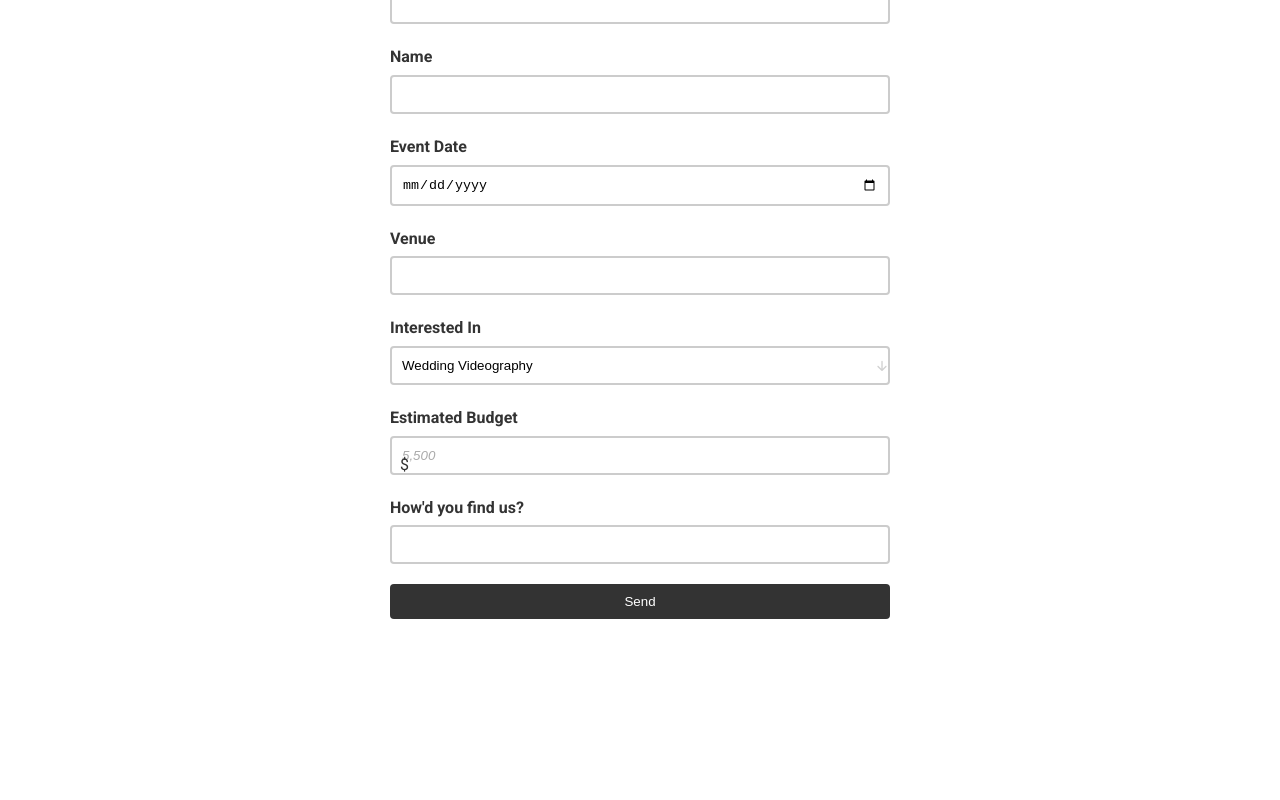
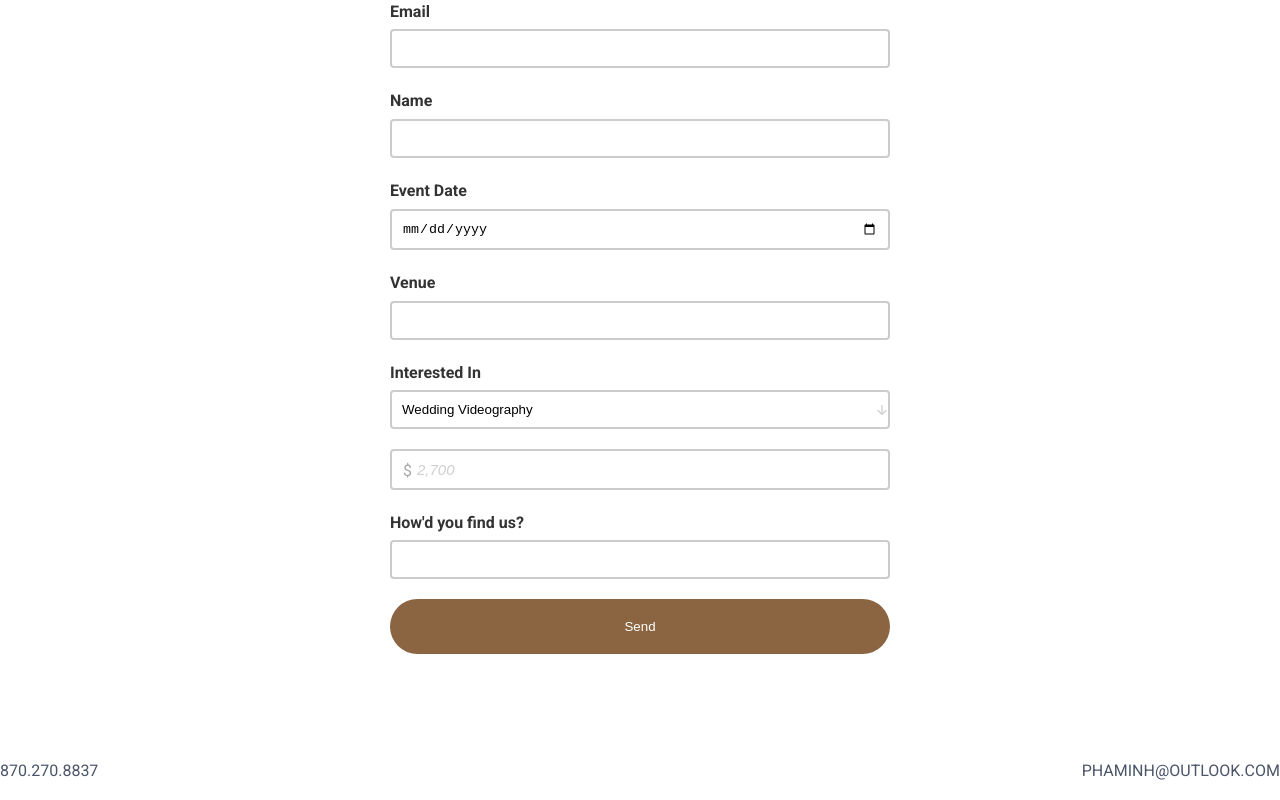
Before and after one commit to iphaminh/iphaminh, a React (Create React App) app: page /contact in a window 1280 px wide. Shown: the part 307-1107 px from the top of the page. Before the commit the page ends 966 px from the top, so only its background shows below. Built offline with nearby package versions, Linux system fonts and the light colour scheme; a web font is replaced by a local one.

Commit message:
adding some pre style for title and contact infor in bottom

```diff
--- a/package.json
+++ b/package.json
@@ -14,7 +14,7 @@
     "react-modal-video": "^2.0.1",
     "react-responsive-carousel": "^3.2.23",
     "react-router-dom": "^6.22.1",
-    "react-scripts": "5.0.1",
+    "react-scripts": "^5.0.1",
     "web-vitals": "^2.1.4"
   },
   "scripts": {
--- a/src/components/ContactForm/ContactForm.css
+++ b/src/components/ContactForm/ContactForm.css
@@ -29,14 +29,16 @@
 }
 
 .contact-form input[type="submit"] {
-  background-color: #333;
+  background-color: #8b6541;
   color: white;
   border: none;
   cursor: pointer;
+  padding: 20px;
+  border-radius: 30px; /* This creates the rounded edges */
 }
 
 .contact-form input[type="submit"]:hover {
-  background-color: #555;
+  background-color: #555555;
 }
 
 /* Style for dropdown/select input */
@@ -46,12 +48,15 @@
   appearance: none;         /* Remove default style to apply custom styles */
   background: url('/public/assets/images/arrow-icon.svg') no-repeat right;
   background-size: 12px; /* Adjust size of the icon */
+
 }
 
 /* Placeholder color */
 .contact-form input::placeholder,
 .contact-form textarea::placeholder {
-  color: #aaa; /* Light text for placeholders */
+  color: #d0cfcf; /* Light text for placeholders */
+  font-size: 15px;
+  font-style: italic;
 }
 
 /* Adjust focus styles */
@@ -73,21 +78,21 @@
 
 .input-group {
   position: relative;
+}
+
+.currency-symbol {
+  position: absolute;
+  left: 5px; /* Adjust if necessary */
+  padding-left: 0.5rem; /* Tailwind's pl-2 class equivalent */
   display: flex;
   align-items: center;
+  pointer-events: none;
+  top: 14%;
+  color: #aaa;
 }
 
-.input-group .currency-symbol {
-  position: absolute;
-  left: 10px; /* or however far from the left you want it */
-  pointer-events: none; /* allows click events to pass through to the input */
+.input-group input[type="text"] {
+  padding-left: 25px; /* Tailwind's pl-8 class equivalent */
+  padding-top: 11.6px;
+  /* Add other styling properties as needed */
 }
-
-
-.contact-form input[type="text"]::placeholder {
-  /* Adjust font-style if needed */
-  font-style: italic;
-  color: #aaa;
-  display: flex;
-  align-items: center; /* centers the content vertically */
-}
--- a/src/components/ContactForm/ContactForm.js
+++ b/src/components/ContactForm/ContactForm.js
@@ -29,12 +29,17 @@ const ContactForm = () => {
         <option value="other">Other</option>
       </select>
 
-      <label htmlFor="budget">Estimated Budget</label>
-      <div class="input-group">
-  <span class="currency-symbol">$</span>
-  <input type="text" id="budget" name="budget" placeholder="5,500" />
-</div>
-
+      <div className="input-group relative">
+  <span className="absolute left-0 pl-2 flex items-center pointer-events-none">
+    <span className="currency-symbol">$</span>
+  </span>
+  <input
+  type="text"
+  id="budget"
+  name="budget"
+  placeholder="2,700"
+  className="w-full border-2 border-gray-300 p-2 pl-8 rounded-md placeholder-gray-900"/>
+        </div>
 
       <label htmlFor="find_us">How'd you find us?</label>
       <input type="text" id="find_us" name="find_us" />
--- /dev/null
+++ b/src/pages/Contact/Contact.css
@@ -0,0 +1,38 @@
+/* Contact.css */
+
+.flex {
+    display: flex;
+  }
+
+  .justify-between {
+    justify-content: space-between;
+  }
+
+  .items-center {
+    align-items: center;
+  }
+
+  .border-t-2 {
+    border-top-width: 2px;
+  }
+
+  .py-4 {
+    padding-top: 1rem;
+    padding-bottom: 1rem;
+  }
+
+  .mt-12 {
+    margin-top: 3rem;
+  }
+
+  .border-r-2 {
+    border-right-width: 2px;
+  }
+
+  .h-6 {
+    height: 1.5rem;
+  }
+
+  .text-gray-700 {
+    color: #4a5568; /* Adjust the hex value to the desired gray */
+  }
--- a/src/pages/Contact/Contact.js
+++ b/src/pages/Contact/Contact.js
@@ -1,13 +1,23 @@
 // src/pages/Contact/Contact.js
 import React from 'react';
 import ContactForm from '../../components/ContactForm/ContactForm';
+import './Contact.css';
 
 const Contact = () => {
   return (
-    <div>
-      <h1>Contact Us</h1>
-      <ContactForm />
-      {/* Other content for your contact page */}
+    <div className="bg-white p-6 md:p-12">
+      <div className="max-w-3xl mx-auto">
+        <h1 className="text-3xl font-bold text-center mb-4">LET’S START HERE</h1>
+        <p className="text-lg text-center mb-12">Please fill out the contact form below to get more detailed information about the offered Wedding Collections and services.</p>
+
+        <ContactForm />
+
+        <div className="flex justify-between items-center border-t-2 py-4 mt-12">
+          <span className="text-gray-700">870.270.8837</span>
+          <div className="border-r-2 h-6"></div>
+          <span className="text-gray-700">PHAMINH@OUTLOOK.COM</span>
+        </div>
+      </div>
     </div>
   );
 };
```
Also changed, not shown: 1 other file (tests, documents, lock files or other folders).
